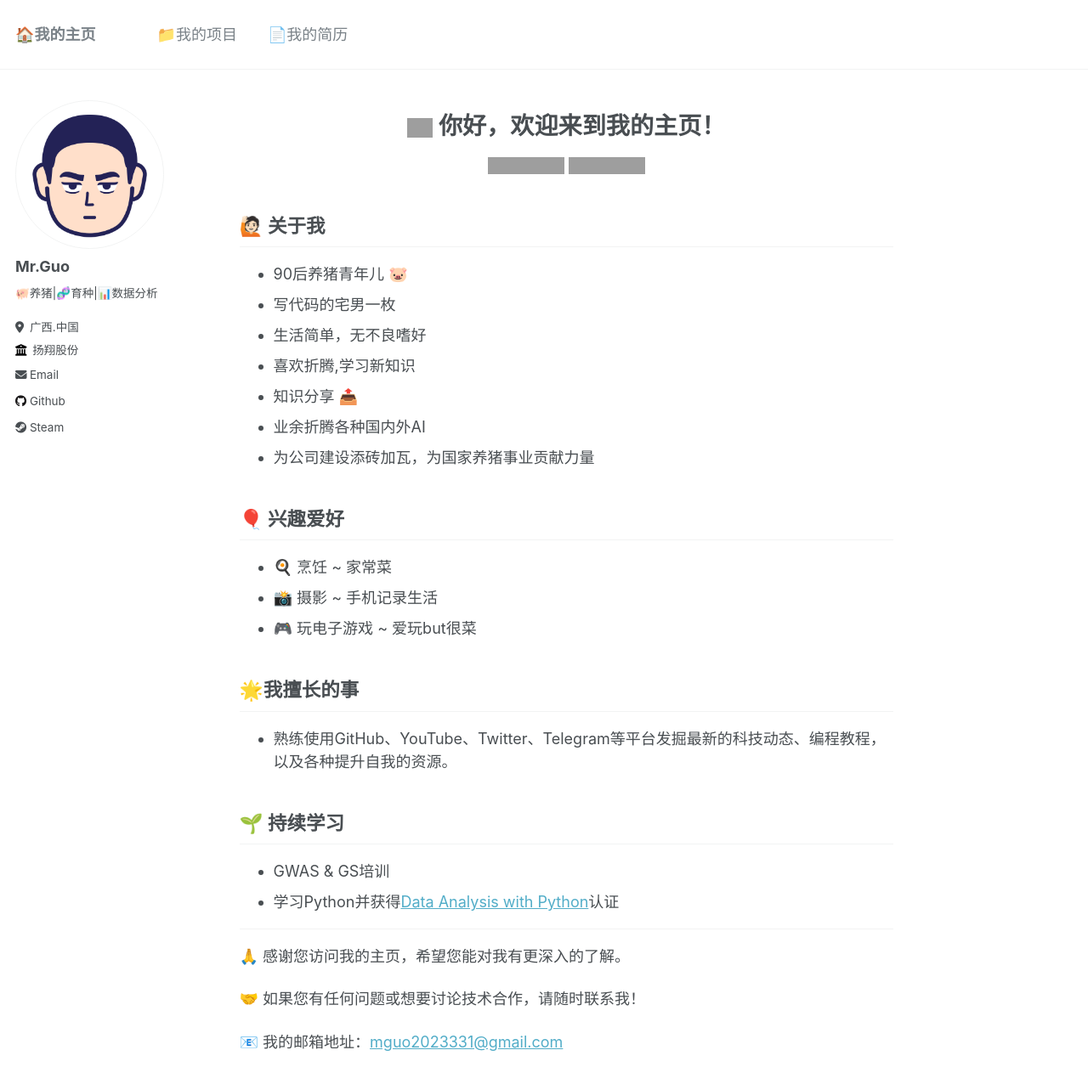
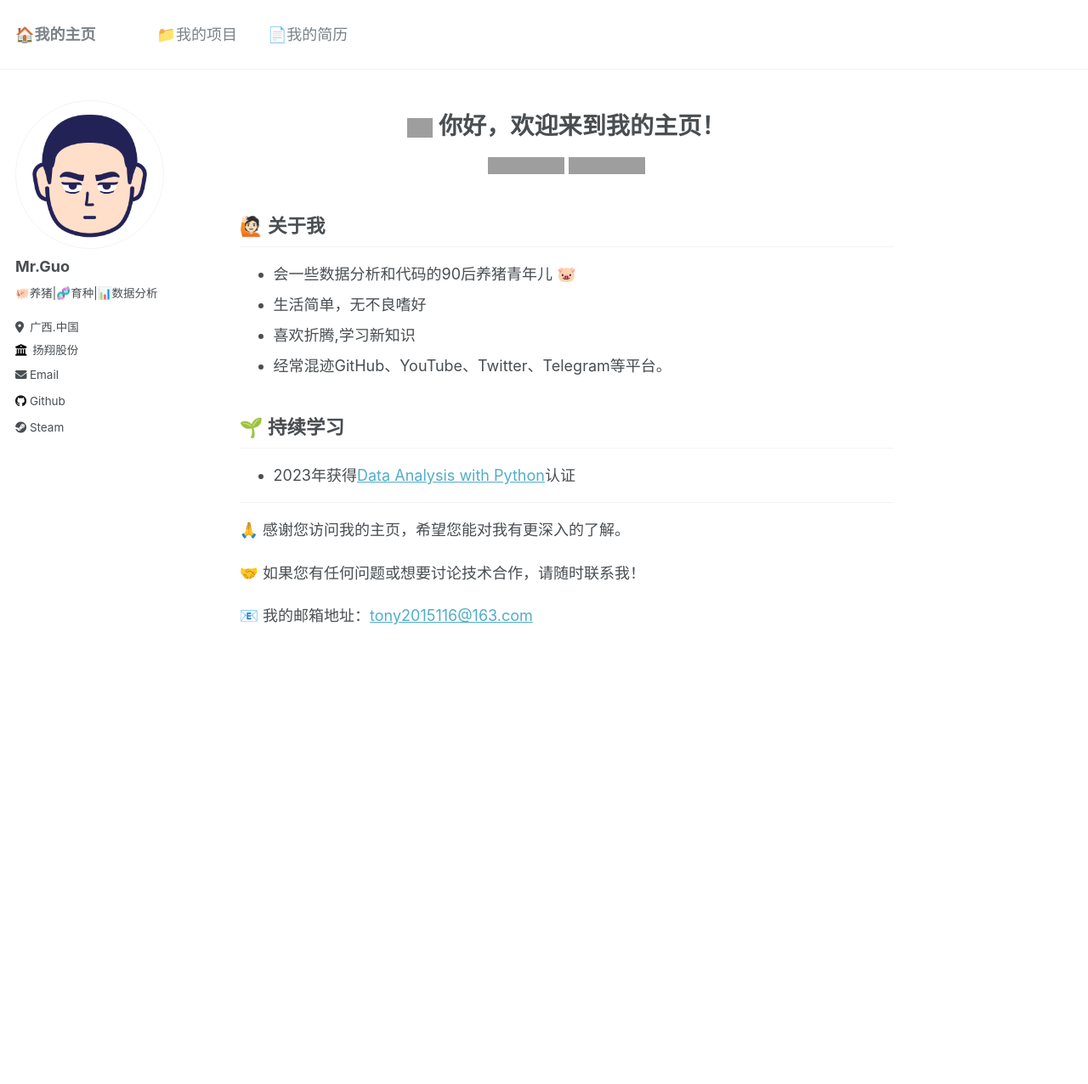
Before and after one commit to tony2015116/tony2015116.github.io, a Jekyll site: the page built from _pages/about.md, in a window 1280 px wide and 1400 px high. Shown: the top 1276 px of the window at 85% size. Built offline with Jekyll 4.4.1, drawn with Linux system fonts in a browser that asks for light colours; grey boxes are pictures that could not be loaded.

Commit message:
change some informations

```diff
--- a/_pages/about.md
+++ b/_pages/about.md
@@ -24,28 +24,14 @@ editor_options:
 
 ## 🙋🏻 关于我
 
-- 90后养猪青年儿 🐷
-- 写代码的宅男一枚
+- 会一些数据分析和代码的90后养猪青年儿 🐷
 - 生活简单，无不良嗜好
 - 喜欢折腾,学习新知识
-- 知识分享 📤
-- 业余折腾各种国内外AI
-- 为公司建设添砖加瓦，为国家养猪事业贡献力量
-
-## 🎈 兴趣爱好
-
-- 🍳 烹饪 ~ 家常菜
-- 📸 摄影 ~ 手机记录生活
-- 🎮 玩电子游戏 ~ 爱玩but很菜
-
-##  🌟我擅长的事
-
-- 熟练使用GitHub、YouTube、Twitter、Telegram等平台发掘最新的科技动态、编程教程，以及各种提升自我的资源。
+- 经常混迹GitHub、YouTube、Twitter、Telegram等平台。
 
 ## 🌱 持续学习
 
-- GWAS & GS培训
-- 学习Python并获得[Data Analysis with Python](https://www.freecodecamp.org/certification/guomeng/data-analysis-with-python-v7)认证
+- 2023年获得[Data Analysis with Python](https://www.freecodecamp.org/certification/guomeng/data-analysis-with-python-v7)认证
 
 
 ---
@@ -54,4 +40,4 @@ editor_options:
 
 🤝 如果您有任何问题或想要讨论技术合作，请随时联系我！
 
-📧 我的邮箱地址：[mguo2023331@gmail.com](mailto:mguo2023331@gmail.com)
+📧 我的邮箱地址：[tony2015116@163.com](mailto:tony2015116@163.com)
```
Also changed, not shown: _pages/cv.md (+1 -1 lines), _pages/project.md (+1 -1 lines).
